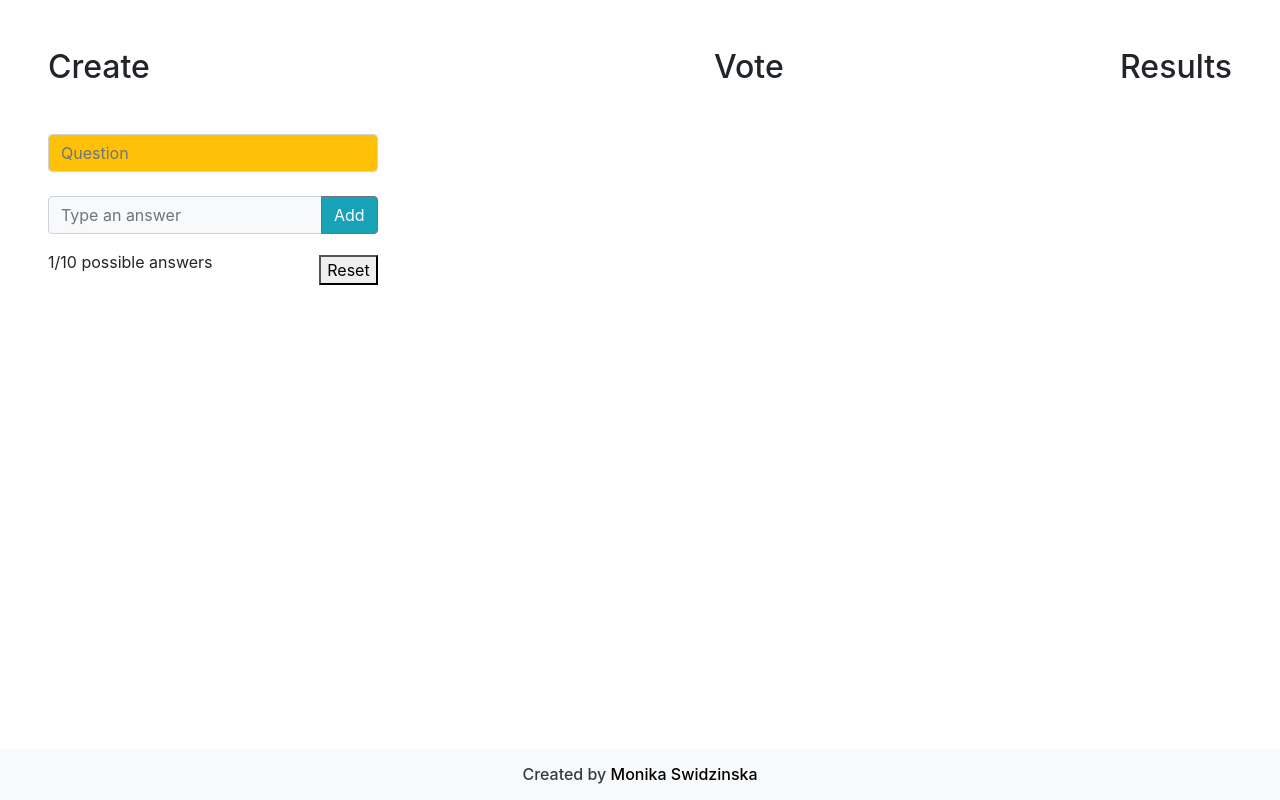
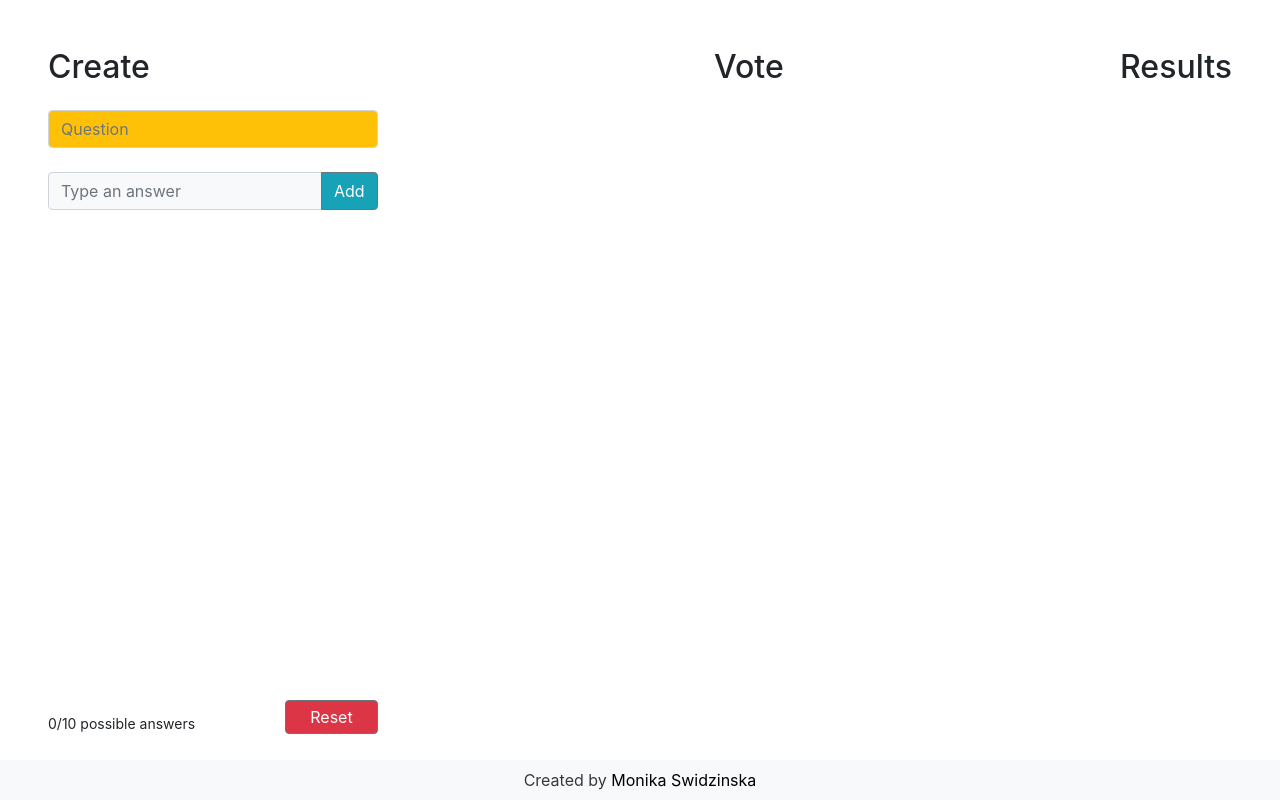
Before and after one commit to monikaando/poll, a React (Create React App) app in the folder poll-app/: page / in a window 1280 px wide. Built offline with nearby package versions, Linux system fonts and the light colour scheme.

Commit message:
reate done

```diff
--- a/poll-app/src/App.css
+++ b/poll-app/src/App.css
@@ -1,5 +1,5 @@
 .app {
-
+  height: 100%;
 }
 a {
   color: black !important;
--- a/poll-app/src/components/AnswersList.jsx
+++ b/poll-app/src/components/AnswersList.jsx
@@ -24,7 +24,7 @@ function AnswersList(props) {
         </p>
         <span className="pr-2">
           <FontAwesomeIcon
-            className="faicons"
+            type="button"
             icon="times"
             onClick={() => props.deleteAnswer(item.key)}
           />
--- a/poll-app/src/components/Create.jsx
+++ b/poll-app/src/components/Create.jsx
@@ -1,4 +1,5 @@
 import React from "react";
+import "../styles/Create.css";
 import AnswersList from "./AnswersList";
 import { library } from "@fortawesome/fontawesome-svg-core";
 import { faTimes } from "@fortawesome/free-solid-svg-icons";
@@ -10,6 +11,7 @@ export default class Create extends React.Component {
     this.state = {
       question: "",
       answers: [],
+      counter: 0,
       currentAnswer: {
         value: "",
         key: "",
@@ -24,7 +26,7 @@ export default class Create extends React.Component {
   }
   updateQuestion(e) {
     this.setState({
-      question: e.target.value
+      question: e.target.value,
     });
   }
   handleInput(e) {
@@ -37,12 +39,13 @@ export default class Create extends React.Component {
   }
   addAnswer(e) {
     e.preventDefault();
+    const answers = this.state.answers;
     const newAnswer = this.state.currentAnswer;
-    console.log(newAnswer);
-    if (newAnswer.value !== "") {
+    if (newAnswer.value !== "" && answers.length < 10) {
       const newAnswers = [...this.state.answers, newAnswer];
       this.setState({
         answers: newAnswers,
+        counter: this.state.counter + 1,
         currentAnswer: {
           value: "",
           key: "",
@@ -56,14 +59,17 @@ export default class Create extends React.Component {
     );
     this.setState({
       answers: filteredAnswers,
+      counter: this.state.counter - 1,
     });
   }
+
   setUpdate(value, key) {
     const answers = this.state.answers;
     answers.map((item) => {
       if (item.key === key) {
         item.value = value;
       }
+      return null;
     });
     this.setState({
       answers: answers,
@@ -73,6 +79,7 @@ export default class Create extends React.Component {
     this.setState({
       question: "",
       answers: [],
+      counter: 0,
       currentAnswer: {
         value: "",
         key: "",
@@ -80,15 +87,26 @@ export default class Create extends React.Component {
     });
   }
   render() {
+    let Alert;
+    if (this.state.counter === 10) {
+      Alert = (
+        <div class="alert alert-danger" role="alert">
+          You can't add more answers
+        </div>
+      );
+    } else {
+      Alert = null;
+    }
     return (
-      <div>
+      <div className="create-box">
         <div>
           <h2>Create</h2>
         </div>
-
+        <div className="create-context d-flex flex-column justify-content-between">
+          <div>
             <input
               type="text"
-          className="form-control mb-3 mt-5 bg-warning"
+              className="form-control mb-3 mt-3 bg-warning"
               value={this.state.question}
               onChange={this.updateQuestion}
               placeholder="Question"
@@ -120,11 +138,19 @@ export default class Create extends React.Component {
                 </div>
               </div>
             </form>
-        <div className="d-flex justify-content-between align-items-center">
-          <p>1/10 possible answers</p>
-          <button type="button" value="reset" onClick={this.reset}>
+          </div>
+          {Alert}
+          <div className="possible-answers d-flex justify-content-between align-items-end">
+            <p className="m-0">{this.state.counter}/10 possible answers</p>
+            <button
+              className="btn btn-outline-secondary bg-danger text-white pl-4 pr-4 pt-1 pb-1"
+              type="button"
+              value="reset"
+              onClick={this.reset}
+            >
               Reset
             </button>
+          </div>
         </div>
       </div>
     );
--- a/poll-app/src/components/Footer.jsx
+++ b/poll-app/src/components/Footer.jsx
@@ -2,8 +2,8 @@ import React from 'react'
 
 const Footer = () => {
   return (
-    <div className="p-2 bg-light text-dark fixed-bottom text-center">
-      <h6 className="pt-2">
+    <div className="bg-light text-dark fixed-bottom text-center">
+      <p className="p-2 m-0">
         Created by{" "}
         <a
           href="https://monikaswidzinska.netlify.app/"
@@ -12,7 +12,7 @@ const Footer = () => {
         >
           Monika Swidzinska
         </a>
-      </h6>
+      </p>
     </div>
   );
 };
--- /dev/null
+++ b/poll-app/src/styles/Create.css
@@ -0,0 +1,9 @@
+.create-box {
+    height: 80vh;
+}
+.create-context {
+    height: 100%;
+}
+.possible-answers p {
+    font-size: 14px;
+}
```
Lines whose indentation alone changed are shown as unchanged.
